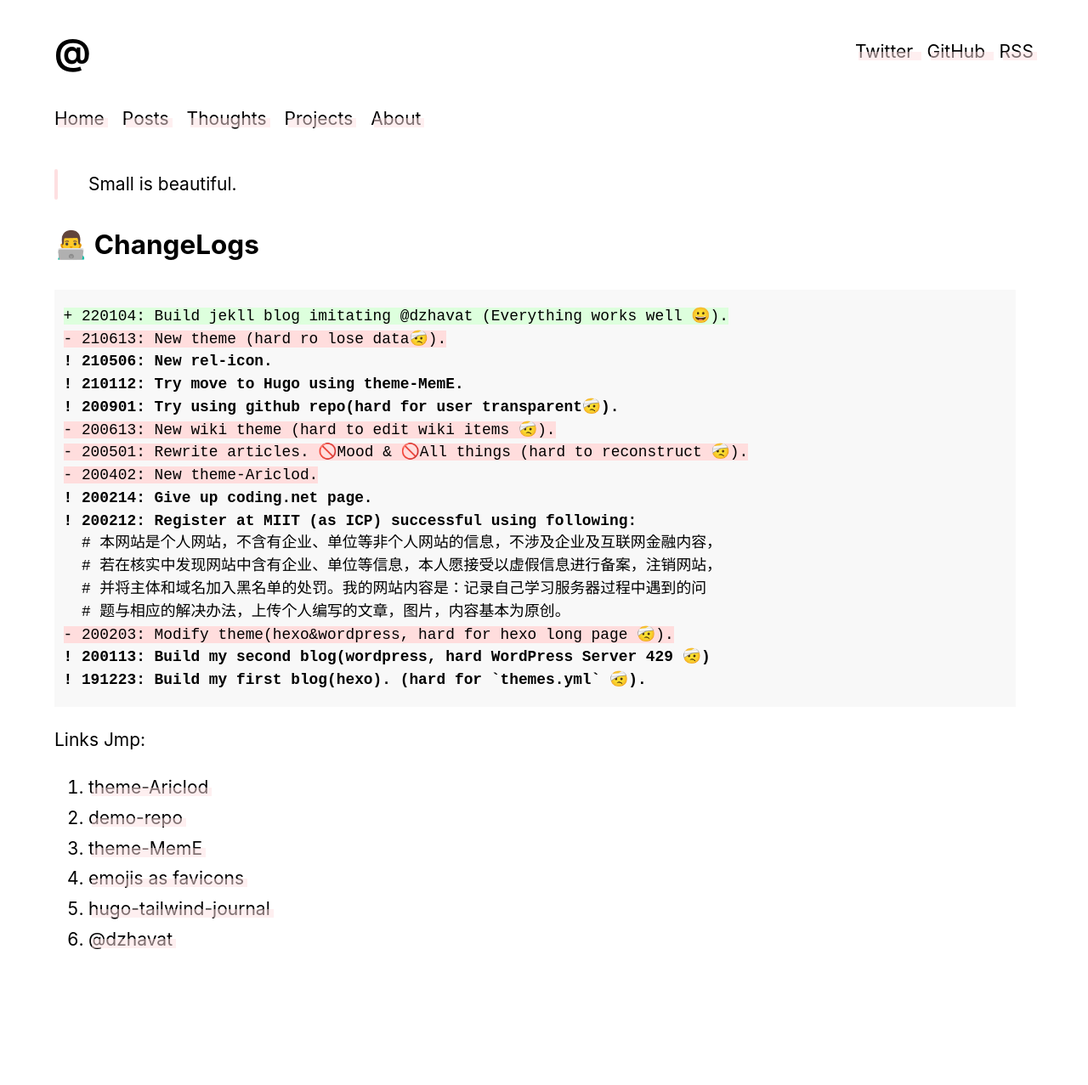
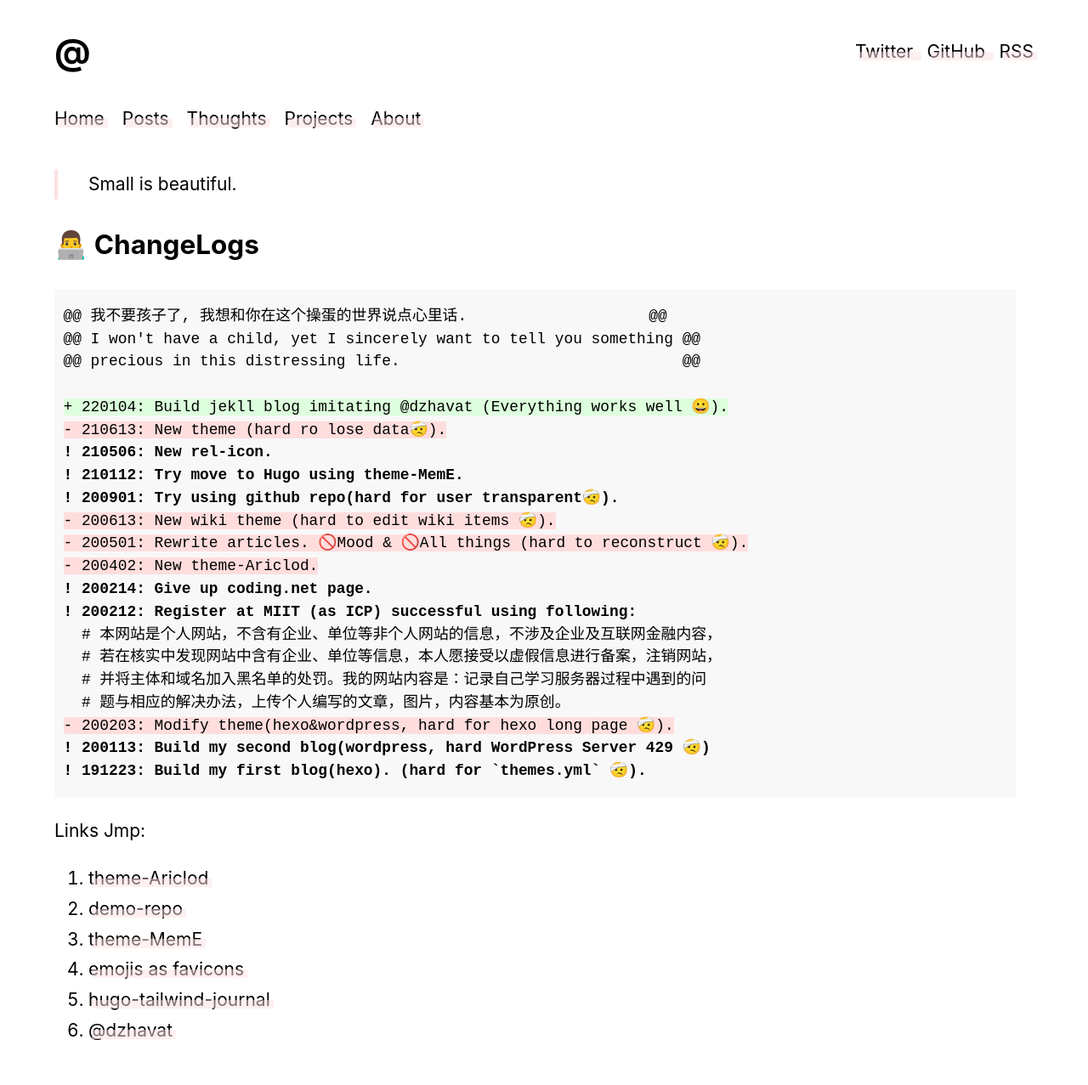
Before and after one commit to bGZo/blog, a Jekyll site: the page built from about.md, in a window 1280 px wide. Shown: the whole page at 85% size. Built offline with Jekyll 4.4.1, drawn with Linux system fonts in a browser that asks for light colours; Markdown is read by kramdown in place of the engine named in the settings; before the commit the page ends 1170 px from its top, so only the background shows below that.

Commit message:
doc: update some truth

````diff
--- a/about.md
+++ b/about.md
@@ -8,6 +8,10 @@ title: About me
 ## 👨‍💻 ChangeLogs
 
 ```diff
+@@ 我不要孩子了, 我想和你在这个操蛋的世界说点心里话.                    @@
+@@ I won't have a child, yet I sincerely want to tell you something @@
+@@ precious in this distressing life.                               @@
+
 + 220104: Build jekll blog imitating @dzhavat (Everything works well 😀).
 - 210613: New theme (hard ro lose data🤕).
 ! 210506: New rel-icon.
````
